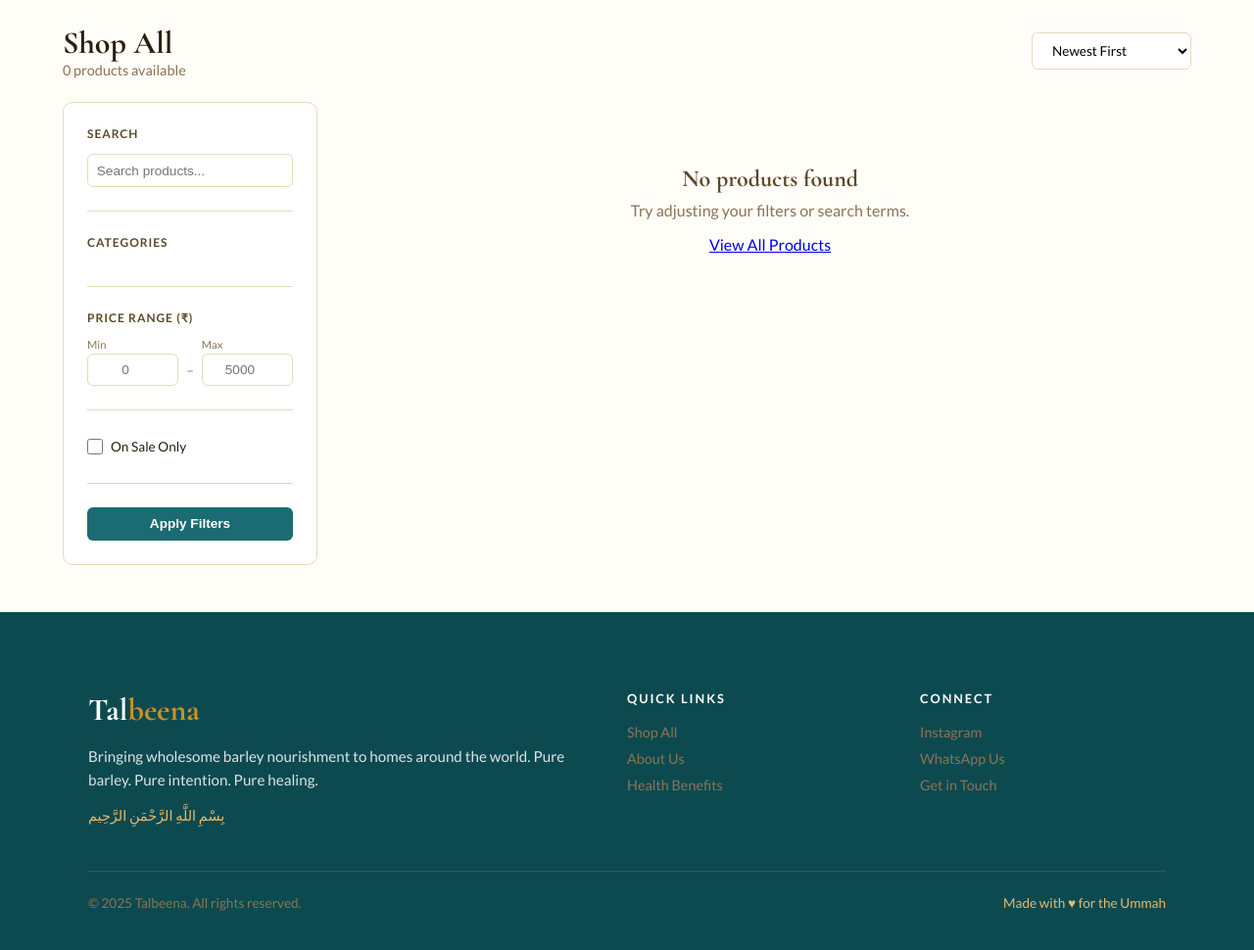
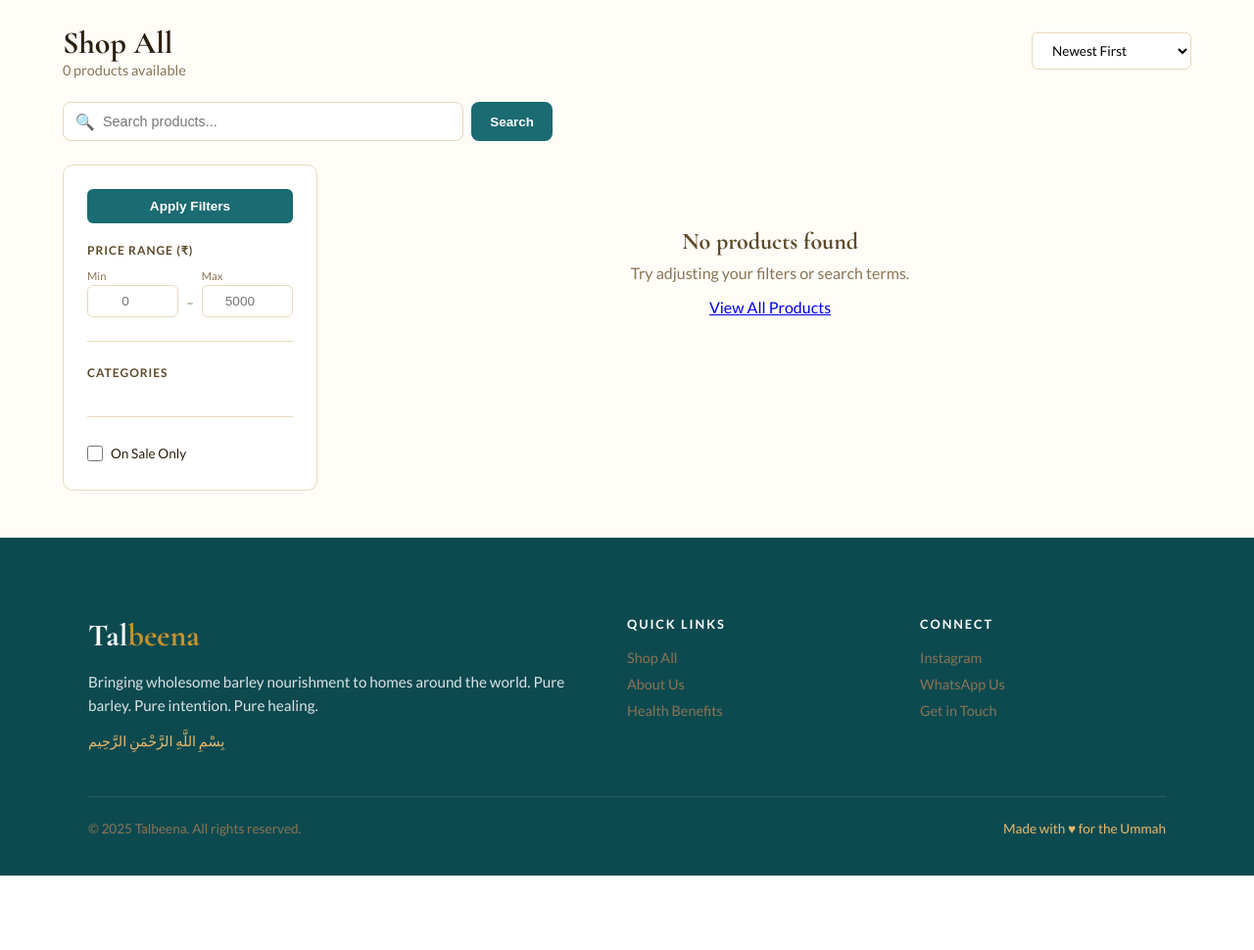
Before and after one commit to mynexasolutions-spec/talbeena, a Flask app: page /shop in a window 1280 px wide. Shown: the part 70-1040 px from the top of the page at 98% size. After the commit the page ends 964 px from the top, so only its background shows below. Run offline with Flask 3, Linux system fonts and the light colour scheme; data that the repository does not hold is empty; some libraries are stand-ins or nearby versions.

Commit message:
feat: search bar moved to top with magnifying glass icon

```diff
--- a/queries.py
+++ b/queries.py
@@ -175,8 +175,15 @@ def get_products(search=None, categories=(), brands=(),
     params     = []
 
     if search:
-        conditions.append("(p.name LIKE ? OR p.sku LIKE ? OR p.description LIKE ?)")
-        params += [f"%{search}%", f"%{search}%", f"%{search}%"]
+        conditions.append("""(p.name LIKE ? OR p.sku LIKE ? OR p.description LIKE ?
+            OR p.id IN (
+                SELECT pv.product_id FROM product_variations pv
+                JOIN variation_attribute_values vav ON vav.variation_id = pv.id
+                JOIN attribute_values av ON av.id = vav.attribute_value_id
+                WHERE av.value LIKE ?
+            )
+        )""")
+        params += [f"%{search}%", f"%{search}%", f"%{search}%", f"%{search}%"]
     if cats:
         ph = ",".join(["?"] * len(cats))
         # Include products from the selected category AND any of its child categories
--- a/templates/shop.html
+++ b/templates/shop.html
@@ -27,6 +27,50 @@
     color: var(--text-soft);
     font-size: 0.9rem;
   }
+
+  /* ── Top Search Bar ── */
+  .top-search {
+    margin-bottom: 1.5rem;
+  }
+  .top-search form {
+    display: flex;
+    max-width: 500px;
+    position: relative;
+  }
+  .top-search input {
+    width: 100%;
+    padding: 0.7rem 1rem 0.7rem 2.5rem;
+    border: 1px solid var(--border);
+    border-radius: 8px;
+    font-size: 0.9rem;
+    background: #fff;
+    transition: border-color 0.2s;
+  }
+  .top-search input:focus {
+    border-color: var(--teal);
+    outline: none;
+  }
+  .top-search .search-icon {
+    position: absolute;
+    left: 0.8rem;
+    top: 50%;
+    transform: translateY(-50%);
+    color: var(--text-soft);
+    font-size: 1rem;
+    pointer-events: none;
+  }
+  .top-search button {
+    margin-left: 0.5rem;
+    padding: 0.7rem 1.2rem;
+    background: var(--teal);
+    color: #fff;
+    border: none;
+    border-radius: 8px;
+    font-weight: 600;
+    cursor: pointer;
+    transition: background 0.2s;
+  }
+  .top-search button:hover { background: var(--teal-dark); }
 
   .shop-toolbar {
     display: flex;
@@ -388,7 +432,7 @@
   }
 
   @media (max-width: 480px) {
-    .product-grid { grid-template-columns: 1fr; }
+    .product-grid { grid-template-columns: repeat(2, 1fr); gap: 0.8rem; }
     .shop-header { flex-direction: column; align-items: flex-start; }
     .shop-toolbar { width: 100%; }
     .shop-toolbar select { flex: 1; }
@@ -416,6 +460,15 @@
     </div>
   </div>
 
+  <!-- Top Search Bar -->
+  <div class="top-search">
+    <form method="get" action="{{ url_for('public.shop') }}">
+      <span class="search-icon">&#128269;</span>
+      <input type="text" name="search" value="{{ search }}" placeholder="Search products..." />
+      <button type="submit">Search</button>
+    </form>
+  </div>
+
   <!-- Sidebar overlay -->
   <div class="sidebar-overlay" id="sidebarOverlay" onclick="closeSidebar()"></div>
 
@@ -427,11 +480,24 @@
       <form id="filterForm" method="get" action="{{ url_for('public.shop') }}">
         {% if search %}<input type="hidden" name="search" value="{{ search }}" />{% endif %}
 
-        <!-- Search -->
-        <div class="sidebar-block">
-          <h4>Search</h4>
-          <input type="text" name="search" value="{{ search }}" placeholder="Search products..."
-                 style="width:100%; padding:0.55rem; border:1px solid var(--border); border-radius:6px; font-size:0.85rem;" />
+        <button type="submit" class="sidebar-btn">Apply Filters</button>
+
+        <!-- Price Range -->
+        <div class="sidebar-block" style="margin-top:1.25rem;">
+          <h4>Price Range (₹)</h4>
+          <div class="price-inputs">
+            <div>
+              <label style="font-size:0.7rem;color:var(--text-soft);display:block;margin-bottom:3px;">Min</label>
+              <input type="number" name="min_price" value="{{ min_price }}" placeholder="0" min="0" step="1"
+                     style="width:100%;padding:0.5rem;border:1px solid var(--border);border-radius:6px;font-size:0.85rem;text-align:center;" />
+            </div>
+            <span style="margin-top:18px;">–</span>
+            <div>
+              <label style="font-size:0.7rem;color:var(--text-soft);display:block;margin-bottom:3px;">Max</label>
+              <input type="number" name="max_price" value="{{ max_price }}" placeholder="5000" min="0" step="1"
+                     style="width:100%;padding:0.5rem;border:1px solid var(--border);border-radius:6px;font-size:0.85rem;text-align:center;" />
+            </div>
+          </div>
         </div>
 
         <!-- Categories -->
@@ -467,6 +533,21 @@
           {% endfor %}
         </div>
 
+        <!-- Flavor / Attribute filter -->
+        {% if flavor_vals %}
+        <div class="sidebar-block">
+          <h4>Flavor</h4>
+          {% for v in flavor_vals %}
+          <label class="brand-item">
+            <input type="checkbox" name="attr_value" value="{{ v.id }}"
+                   {% if v.id in current_attrs %}checked{% endif %}
+                   onchange="document.getElementById('filterForm').submit()" />
+            {{ v.value }}
+          </label>
+          {% endfor %}
+        </div>
+        {% endif %}
+
         <!-- Brands -->
         {% if brands %}
         <div class="sidebar-block">
@@ -484,39 +565,6 @@
         </div>
         {% endif %}
 
-        <!-- Price Range -->
-        <div class="sidebar-block">
-          <h4>Price Range (₹)</h4>
-          <div class="price-inputs">
-            <div>
-              <label style="font-size:0.7rem;color:var(--text-soft);display:block;margin-bottom:3px;">Min</label>
-              <input type="number" name="min_price" value="{{ min_price }}" placeholder="0" min="0" step="1"
-                     style="width:100%;padding:0.5rem;border:1px solid var(--border);border-radius:6px;font-size:0.85rem;text-align:center;" />
-            </div>
-            <span style="margin-top:18px;">–</span>
-            <div>
-              <label style="font-size:0.7rem;color:var(--text-soft);display:block;margin-bottom:3px;">Max</label>
-              <input type="number" name="max_price" value="{{ max_price }}" placeholder="5000" min="0" step="1"
-                     style="width:100%;padding:0.5rem;border:1px solid var(--border);border-radius:6px;font-size:0.85rem;text-align:center;" />
-            </div>
-          </div>
-        </div>
-
-        <!-- Flavor / Attribute filter -->
-        {% if flavor_vals %}
-        <div class="sidebar-block">
-          <h4>Flavor</h4>
-          {% for v in flavor_vals %}
-          <label class="brand-item">
-            <input type="checkbox" name="attr_value" value="{{ v.id }}"
-                   {% if v.id in current_attrs %}checked{% endif %}
-                   onchange="document.getElementById('filterForm').submit()" />
-            {{ v.value }}
-          </label>
-          {% endfor %}
-        </div>
-        {% endif %}
-
         <!-- Sale toggle -->
         <div class="sidebar-block">
           <label class="brand-item">
@@ -525,8 +573,6 @@
             On Sale Only
           </label>
         </div>
-
-        <button type="submit" class="sidebar-btn">Apply Filters</button>
       </form>
     </aside>
 
```
